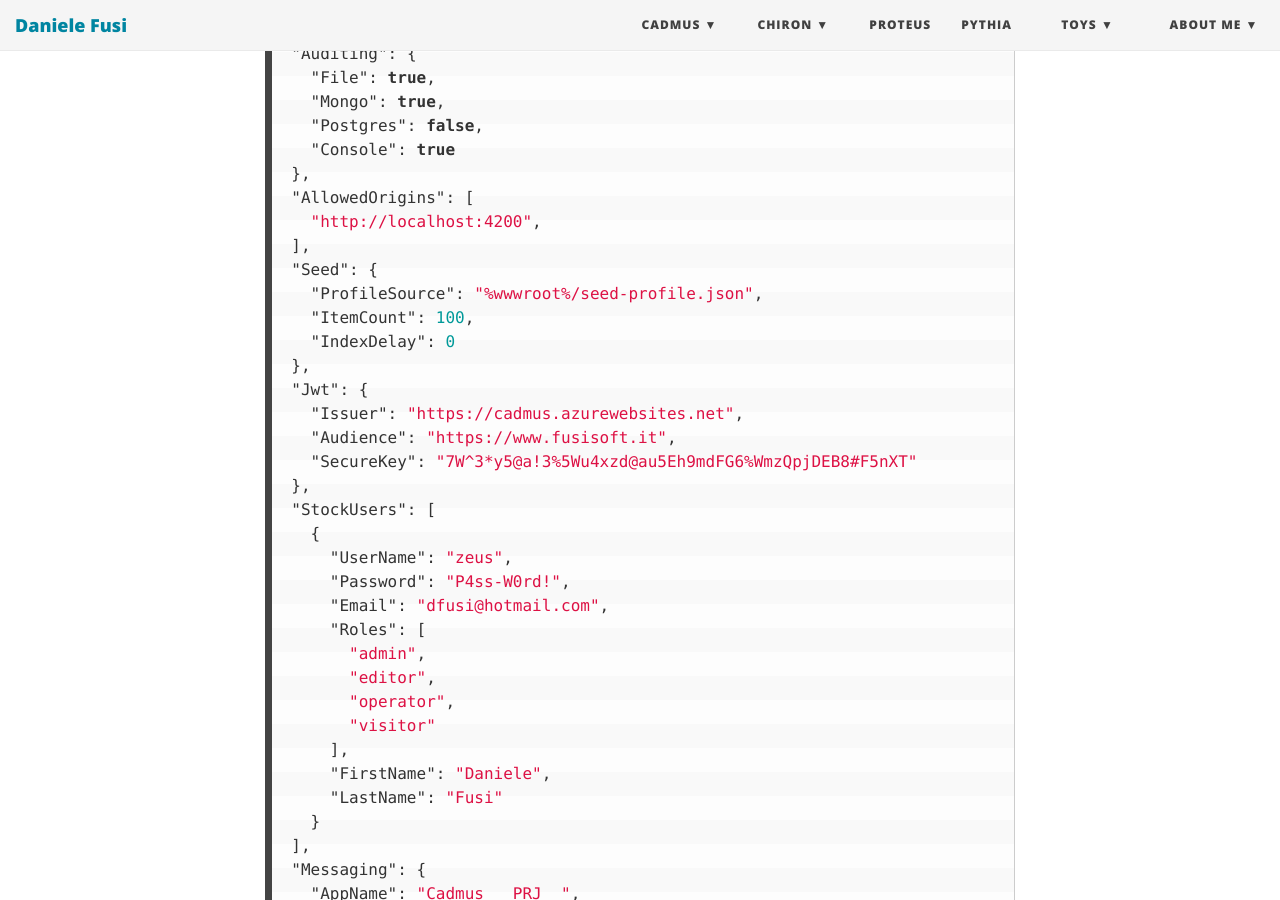
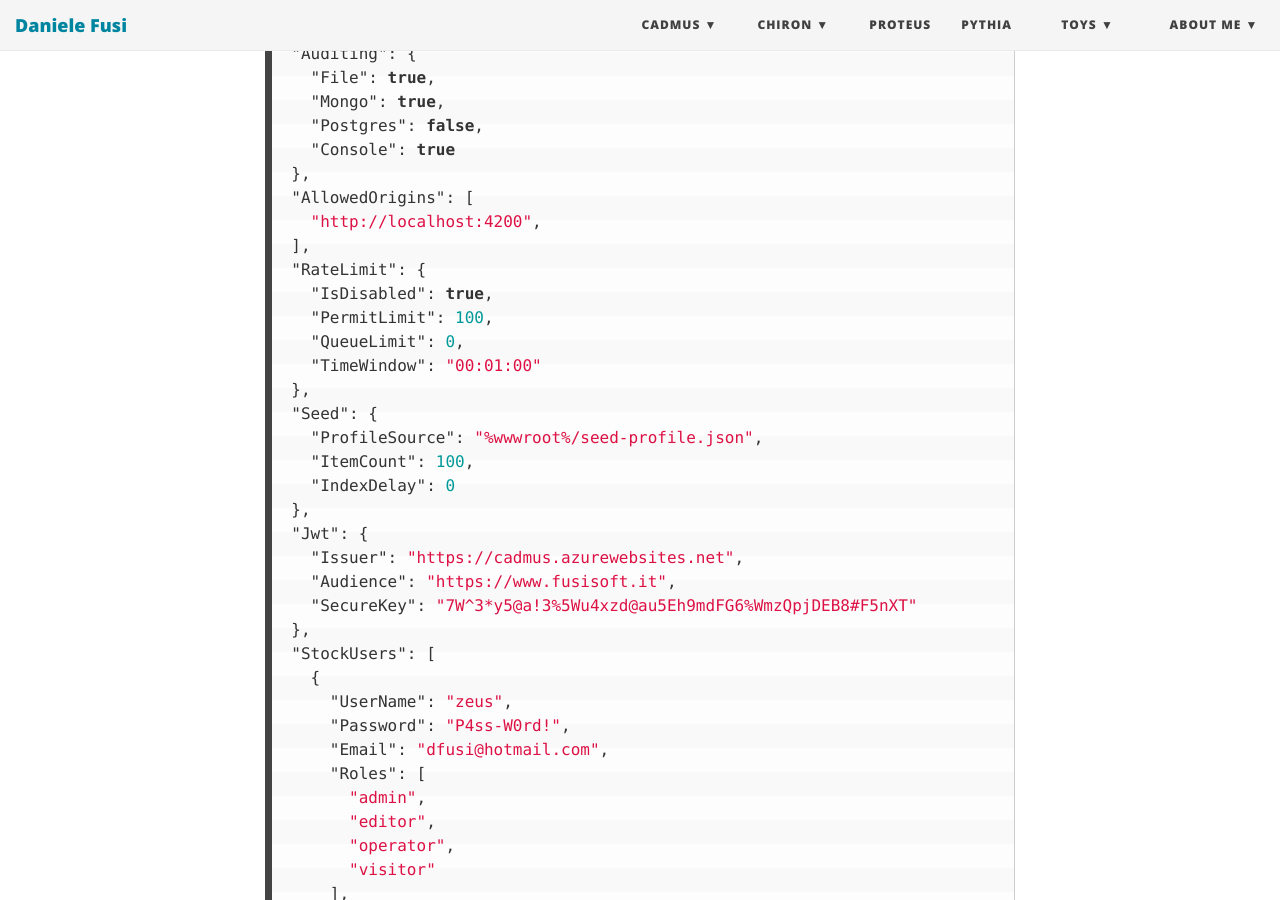
Before and after one commit to Myrmex/overview, a Jekyll site: the page built from cadmus/dev/backend/api.md, in a window 1280 px wide and 900 px high, scrolled down 3337 px. Built offline with Jekyll 4.4.1, drawn with Linux system fonts in a browser that asks for light colours; nearby versions of some CDN libraries.

Commit message:
Update api.md

```diff
--- a/cadmus/dev/backend/api.md
+++ b/cadmus/dev/backend/api.md
@@ -124,6 +124,12 @@ Add these settings to `appsettings.json` (replace `__PRJ__` with your project's
   "AllowedOrigins": [
     "http://localhost:4200",
   ],
+  "RateLimit": {
+    "IsDisabled": true,
+    "PermitLimit": 100,
+    "QueueLimit": 0,
+    "TimeWindow": "00:01:00"
+  },
   "Seed": {
     "ProfileSource": "%wwwroot%/seed-profile.json",
     "ItemCount": 100,
```
